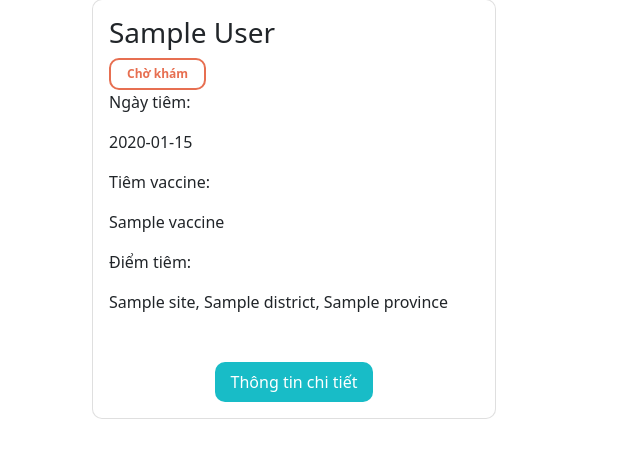
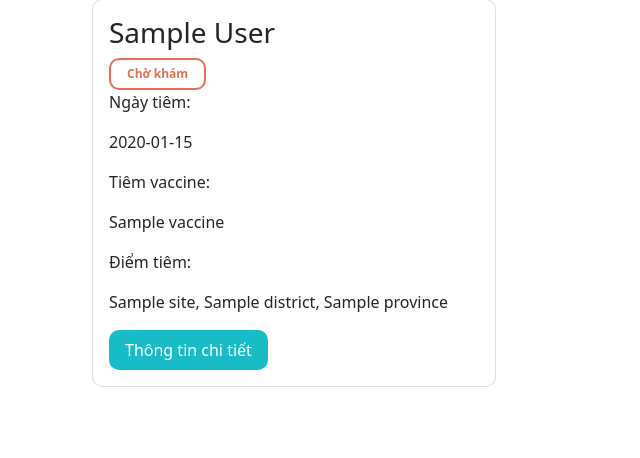
Before and after one commit to censodev/aptech_prj600, a PHP site: page / in a window 1280 px wide. Shown: the part 150-608 px from the top of the page, without its empty margins (0-640 px from the left). Run offline with PHP 8.4, Linux system fonts and the light colour scheme; the visitor is signed in with stand-in values (Sample User, id 1); tables that the repository leaves empty hold one stand-in row (values such as "Sample post").

Commit message:
fix style

```diff
--- a/src/views/home.view.php
+++ b/src/views/home.view.php
@@ -55,18 +55,18 @@
                             </p>
                         </div>
                     </div>
-                </div>
                     <?php if ($u['status'] == ProfileStatus::COMPLETED): ?>
                         <img src="<?php echo $qr->generate(Helper::url('vaccine-passport?id=' . $u['identity_card']))->getDataUri() ?>"
                              class="qr-code align-self-center" style="width:100px;height:100px"/>
                     <?php endif; ?>
-                <div class="card-body d-flex justify-content-around align-items-center">
+                    <div class="d-flex align-content-end">
                         <a href=" <?php echo Helper::url('profile-patient?id=' . $u['id']) ?>"
                            class="btn btn-primary border-0 px-3 py-2"
                            style="border-radius: 10px;background-color: #18bcc7;"
                            id="createNextInjectionBtn">Thông tin chi tiết</a>
                     </div>
                 </div>
+            </div>
         <?php endforeach; ?>
     </div>
 </div>
```
Lines whose indentation alone changed are shown as unchanged.
